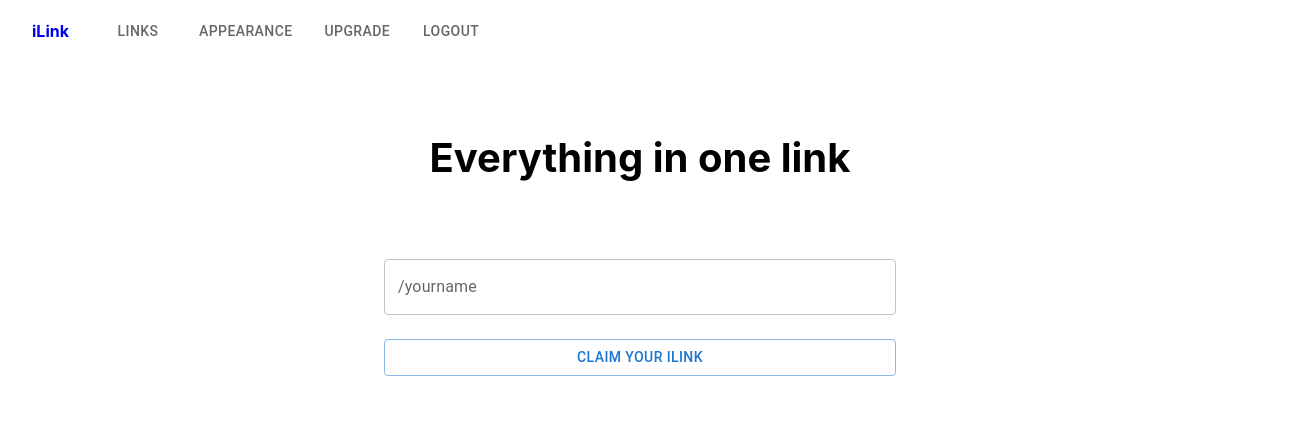
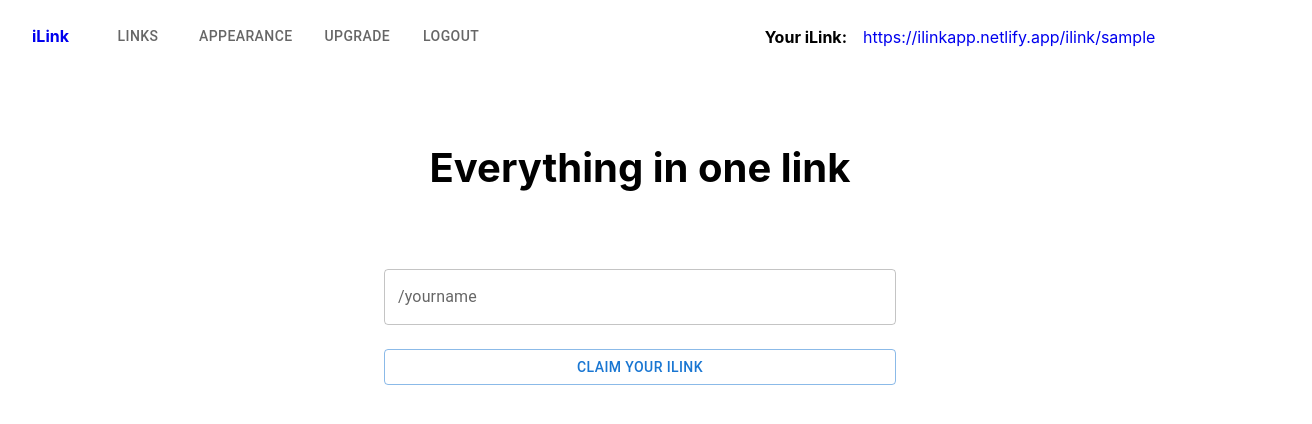
Before and after one commit to teamilink/client, a React (Create React App) app: page / in a window 1280 px wide. Shown: the top 424 px of the page, 1312 px wide, since content can reach past the window. Built offline with nearby package versions, Linux system fonts and the light colour scheme; sample sign-in values are in the browser's storage.

Commit message:
add user's ilink address in the header

```diff
--- a/src/components/navbar/Navbar.js
+++ b/src/components/navbar/Navbar.js
@@ -1,80 +1,12 @@
-import { NavLink, useNavigate } from "react-router-dom";
-import { Toolbar, Tabs, Tab } from "@mui/material";
-import { useGlobalState } from "../../utils/stateContext";
 import styles from "./Navbar.module.css";
+import NavbarLink from "./NavbarLink";
+import NavbarTabs from "./NavbarTabs";
 
 const Navbar = () => {
-  const { store, dispatch } = useGlobalState();
-  const { loggedInUser } = store;
-  console.log("navbar - loggedInUser ?", loggedInUser);
-  const navigate = useNavigate();
-  const logout = (e) => {
-    e.preventDefault();
-    sessionStorage.clear();
-    dispatch({
-      type: "setLoggedInUser",
-      data: null,
-    });
-    navigate("/");
-  };
-
   return (
     <header className={styles.header}>
-      <div className={styles.navbar}>
-        <NavLink to="/" style={{ textDecoration: "none" }}>
-          <h1 data-testid="navbar-title" className={styles.title}>
-            iLink
-          </h1>
-        </NavLink>
-
-        <Toolbar>
-          {loggedInUser ? (
-            <Tabs value={false} aria-label="nav tabs">
-              <Tab
-                label="Links"
-                value="/dashboard"
-                component={NavLink}
-                to="/dashboard"
-              />
-              <Tab
-                label="Appearance"
-                value="/dashboard/appearance"
-                component={NavLink}
-                to="/dashboard/appearance"
-              />
-              <Tab
-                label="Upgrade"
-                value="/upgrade"
-                component={NavLink}
-                to="/upgrade"
-              />
-              <Tab
-                label="Logout"
-                value="/logout"
-                component={NavLink}
-                to="/logout"
-                onClick={logout}
-              />
-            </Tabs>
-          ) : (
-            <Tabs value={false} aria-label="nav tabs">
-              <Tab
-                label="Login"
-                value="/login"
-                component={NavLink}
-                to="/login"
-                data-testid="login"
-              />
-              <Tab
-                label="SignUp"
-                value="/signup"
-                component={NavLink}
-                to="/signup"
-              />
-            </Tabs>
-          )}
-        </Toolbar>
-      </div>
+      <NavbarTabs />
+      <NavbarLink />
     </header>
   );
 };
--- a/src/components/navbar/Navbar.module.css
+++ b/src/components/navbar/Navbar.module.css
@@ -1,20 +1,35 @@
-@value ilinkBrightBlue, ilinkDarkWhite from '../../common/colours.css';
+@value ilinkWhite, ilinkBrightBlue, ilinkDarkWhite from '../../common/colours.css';
+@value mediaQuery from '../../common/size.css';
 
 .header {
   width: 100vw;
-  background-color: white;
+  background-color: ilinkWhite;
   z-index: 1000;
   border-bottom: 1px solid ilinkDarkWhite;
+  display: flex;
+  align-items: center;
+
 }
 
 .navbar {
   display: flex;
-  margin-left: 2rem;
-  background-color: white;
+  flex-basis: 50%;
+  padding-left: 2rem;
+  background-color: ilinkWhite;
   width: 100%;
-
+  overflow: hidden;
 }
 
 .title {
   color: ilinkBrightBlue;
 }
+
+@media screen and (max-width: mediaQuery) {
+  .header {
+    flex-direction: column;
+    align-items: flex-start;
+  }
+  .navbar {
+    border-bottom: 1px solid ilinkDarkWhite;
+  }
+}
--- /dev/null
+++ b/src/components/navbar/NavbarLink.js
@@ -0,0 +1,25 @@
+import React from "react";
+import { useGlobalState } from "../../utils/stateContext";
+import styles from "./NavbarLink.module.css";
+
+const NavbarLink = () => {
+  const { store } = useGlobalState();
+  const { loggedInUser } = store;
+  const ilinkUrl = `https://ilinkapp.netlify.app/ilink/${loggedInUser}`;
+
+  return (
+    <section className={styles.container}>
+      <h1 className={styles.title}>Your iLink: </h1>
+      <a
+        href={ilinkUrl}
+        className={styles.address}
+        target="_blank"
+        rel="noreferrer"
+      >
+        {ilinkUrl}
+      </a>
+    </section>
+  );
+};
+
+export default NavbarLink;
--- /dev/null
+++ b/src/components/navbar/NavbarLink.module.css
@@ -0,0 +1,30 @@
+@value ilinkDarkWhite, ilinkNavy from '../../common/colours.css';
+@value mediaQuery from '../../common/size.css';
+
+.container {
+  display: flex;
+  flex-basis: 50%;
+  align-items: center;
+  justify-content: center;
+  overflow: hidden;
+  position: relative;
+  border-left: 1px solid ilinkDarkWhite;
+}
+
+.title {
+  font-size: 1rem;
+  margin-right: 1rem;
+  color: ilinkNavy;
+}
+
+.address {
+  display: block;
+  text-decoration: none;
+}
+
+@media screen and (max-width: mediaQuery) {
+  .container {
+    border: none;
+    padding-left: 2rem;
+  }
+}
--- /dev/null
+++ b/src/components/navbar/NavbarTabs.js
@@ -0,0 +1,81 @@
+import React from "react";
+import { NavLink, useNavigate } from "react-router-dom";
+import { useGlobalState } from "../../utils/stateContext";
+import { Toolbar, Tabs, Tab } from "@mui/material";
+import styles from "./Navbar.module.css";
+
+const NavbarTabs = () => {
+  const { store, dispatch } = useGlobalState();
+  const loggedInUser = store;
+
+  const navigate = useNavigate();
+  const logout = (e) => {
+    e.preventDefault();
+    sessionStorage.clear();
+    dispatch({
+      type: "setLoggedInUser",
+      data: null,
+    });
+    navigate("/");
+  };
+
+  return (
+    <div className={styles.navbar}>
+      <NavLink to="/" style={{ textDecoration: "none" }}>
+        <h1 data-testid="navbar-title" className={styles.title}>
+          iLink
+        </h1>
+      </NavLink>
+
+      <Toolbar>
+        {loggedInUser ? (
+          <Tabs value={false} aria-label="nav tabs">
+            <Tab
+              label="Links"
+              value="/dashboard"
+              component={NavLink}
+              to="/dashboard"
+            />
+            <Tab
+              label="Appearance"
+              value="/dashboard/appearance"
+              component={NavLink}
+              to="/dashboard/appearance"
+            />
+            <Tab
+              label="Upgrade"
+              value="/upgrade"
+              component={NavLink}
+              to="/upgrade"
+            />
+            <Tab
+              label="Logout"
+              value="/logout"
+              component={NavLink}
+              to="/logout"
+              onClick={logout}
+            />
+          </Tabs>
+        ) : (
+          <Tabs value={false} aria-label="nav tabs">
+            <Tab
+              label="Login"
+              value="/login"
+              component={NavLink}
+              to="/login"
+              data-testid="login"
+            />
+            <Tab
+              label="SignUp"
+              value="/signup"
+              component={NavLink}
+              to="/signup"
+            />
+          </Tabs>
+        )}
+      </Toolbar>
+    </div>
+  );
+};
+
+export default NavbarTabs;
--- a/src/components/preview/Preview.module.css
+++ b/src/components/preview/Preview.module.css
@@ -1,4 +1,4 @@
-@value ilinkBrightBlue, ilinkDarkWhite from '../../common/colours.css';
+@value ilinkBlack, ilinkBrightBlue, ilinkDarkWhite from '../../common/colours.css';
 @value mediaQuery from '../../common/size.css';
 
 .preview {
@@ -18,7 +18,7 @@
   transform-origin: top left;
   transform: scale(0.749213) translateX(-50%) translateY(-50%) translate3d(0px, 0px, 0px);
 
-  border: 1.1rem solid black;
+  border: 1.1rem solid ilinkBlack;
   border-radius: 3rem;
   overflow-y: auto;
 }
```
